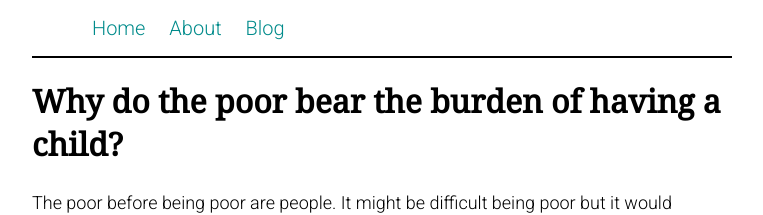
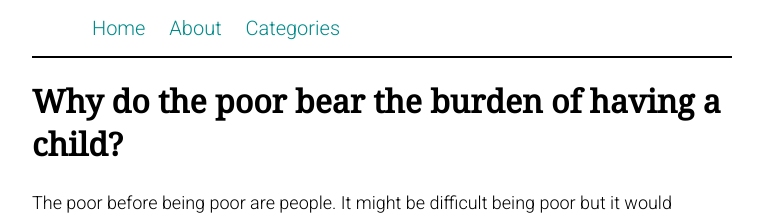
Before and after one commit to generalistsanctuary/generalistsanctuary.github.io, a Jekyll site: the page built from _posts/2021-08-10-Why-do-the-poor-bear-the-burden-of-having-a-child.md, in a window 1280 px wide. Shown: the top 215 px of the page, without its empty margins (258-1021 px from the left). Built offline with Jekyll 4.4.1, drawn with Linux system fonts in a browser that asks for light colours.

Commit message:
Update post.html

```diff
--- a/_layouts/post.html
+++ b/_layouts/post.html
@@ -18,7 +18,7 @@
         <ul>
           <li><a href="https://generalistsanctuary.github.io/">Home</a></li>
           <li><a href="#">About</a></li>
-          <li><a href="https://generalistsanctuary.github.io/blog.html">Blog</a></li>
+          <li><a href="https://generalistsanctuary.github.io/category.html">Categories</a></li>
         </ul>
        </nav>
        <h1>{{page.title}}</h1>
```
